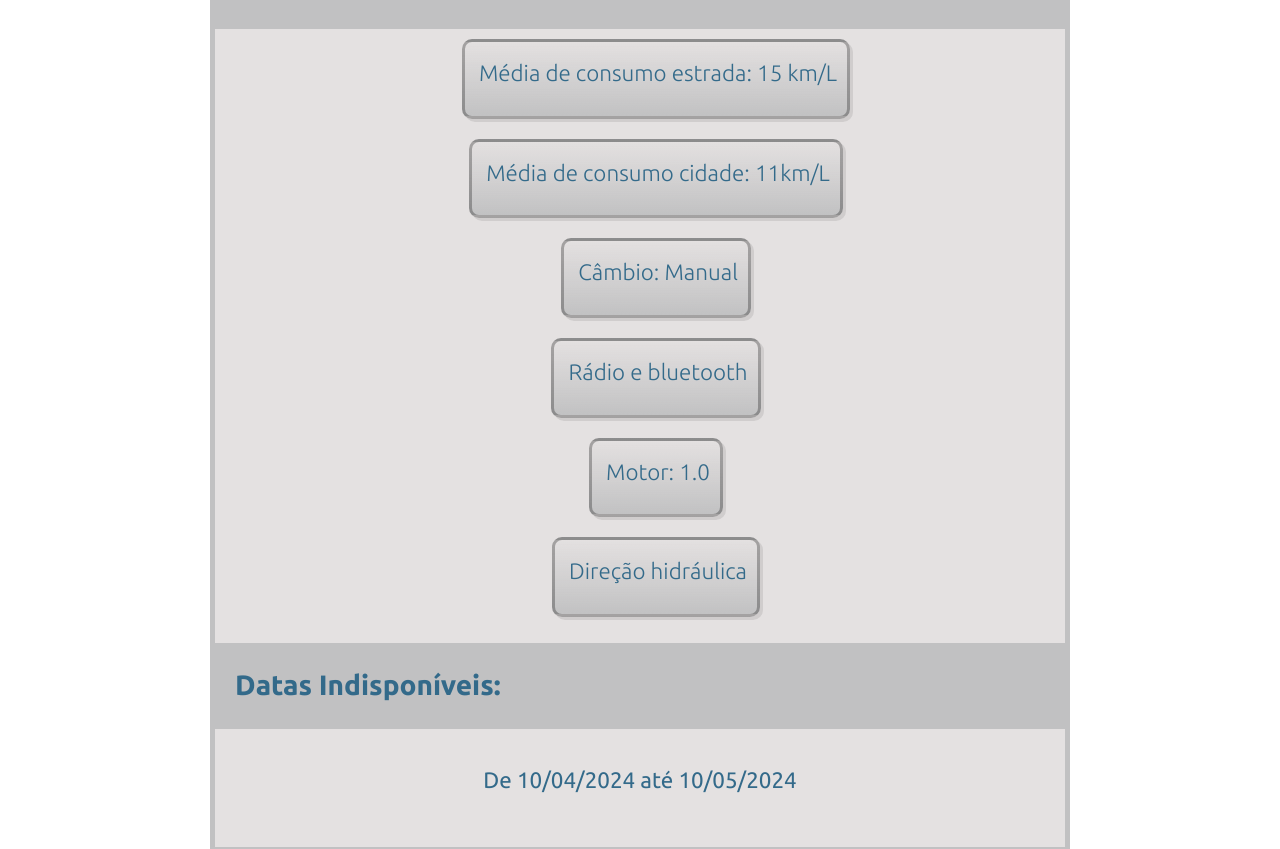
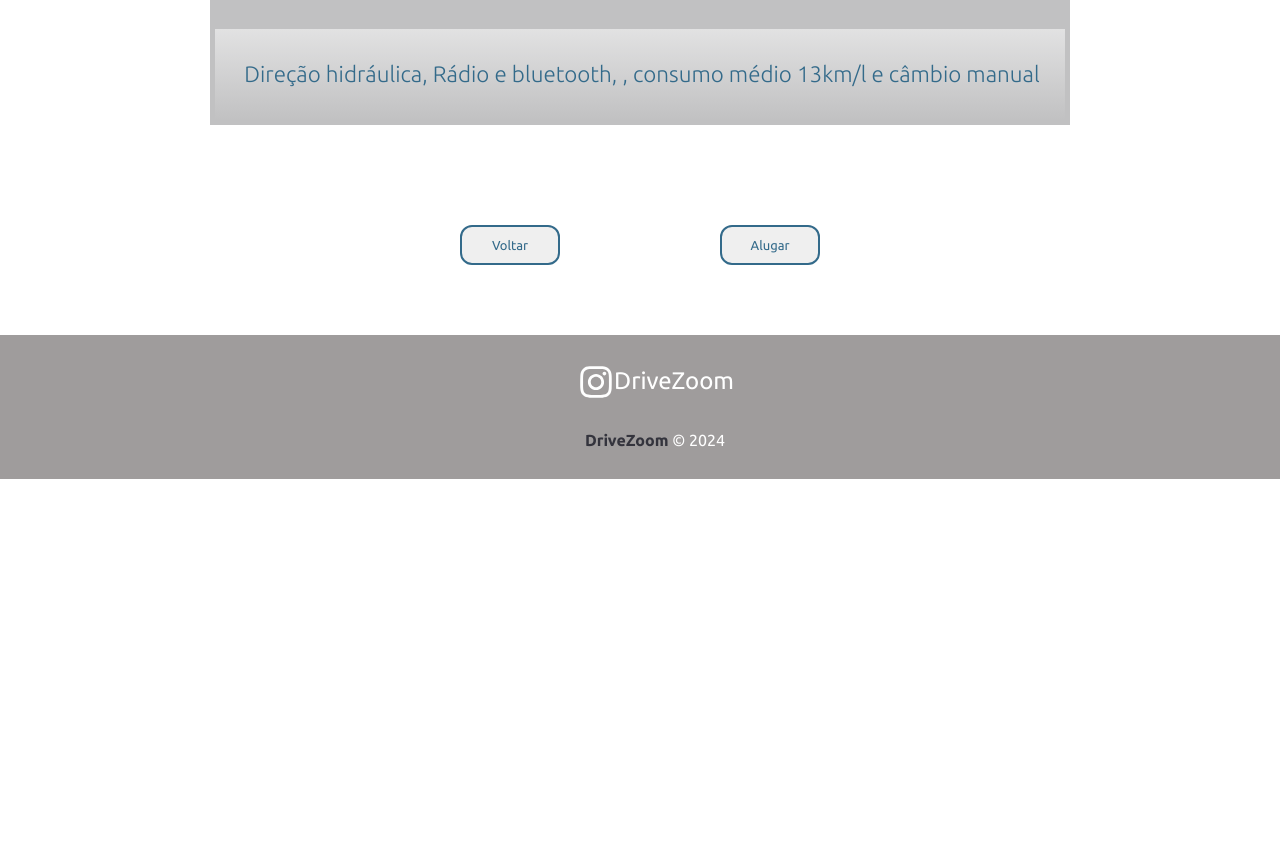
Before and after one commit to dsm-cefet-rj/ti-2024-1-grupo-sete, a React (Create React App) app: page /detalhes/1 in a window 1280 px wide. Shown: the part 980-1829 px from the top of the page. After the commit the page ends 1459 px from the top, so only its background shows below. Built offline with nearby package versions, Linux system fonts and the light colour scheme.

Commit message:
Ajustes css em Formcriarcarro e detalhes

```diff
--- a/db.json
+++ b/db.json
@@ -6,7 +6,7 @@
       "Image2": "Fiat-uno2.jpg",
       "modelo": "Fiat Uno",
       "ano": "2014",
-      "dono": "Julio Cesar Mendonça",
+      "dono": "João da Silva",
       "cidade": "Rio de Janeiro, RJ",
       "preco": "120",
       "detalhe": "consumoEstrada: 15 km/L, consumoCidade: 11km/L, cambio: Manual, multimidia: Rádio e bluetooth",
@@ -24,7 +24,7 @@
       "Image2": "FordKa2.jpg",
       "modelo": "Ford Ka",
       "ano": "2017",
-      "dono": "Augusto Neves",
+      "dono": "João da Silva",
       "cidade": "Mogi das Cruzes, SP",
       "preco": "180",
       "detalhe": "consumoEstrada: 15 km/L, consumoCidade: 11km/L, cambio: Manual, multimidia: Rádio e bluetooth",
@@ -35,37 +35,6 @@
         "13/06/2024",
         "14/06/2024"
       ]
-    },
-    {
-      "id": "7b9a",
-      "dono": "Leo",
-      "modelo": "Mercedes",
-      "ano": "2021",
-      "cidade": "Nova",
-      "preço": "800",
-      "detalhe": "Cambio automatico piloto semi automatico Direção elétrica",
-      "foto": "C:\\fakepath\\Horário Monitoria 2.png",
-      "diasAlugado": []
-    },
-    {
-      "id": "0294",
-      "dono": "Leonardo",
-      "modelo": "Corolla",
-      "ano": "2021",
-      "cidade": "Nova",
-      "preço": "700",
-      "detalhe": "Cambio automatico, piloto semi automatico, Direção elétrica",
-      "diasAlugado": []
-    },
-    {
-      "id": "4231",
-      "dono": "Leonardo",
-      "modelo": "Corolla",
-      "cidade": "Nova",
-      "preço": "700",
-      "diasAlugado": [],
-      "detalhe": " ",
-      "ano": " "
     }
   ]
 }
--- a/src/Components/Carros/carros.js
+++ b/src/Components/Carros/carros.js
@@ -1,4 +1,4 @@
-import FiatUno21 from '../../Assets/Fiat-uno21.jpg';
+import FiatUno21 from '../../Assets/fiat-uno21.jpg';
 import FiatUno22 from '../../Assets/fiat-uno22.jpg';
 import FordKa from '../../Assets/FordKa.jpg';
 import FordKa2 from '../../Assets/FordKa2.jpg';
@@ -7,7 +7,7 @@ import Bmw2 from '../../Assets/bmw2.JPG';
 import Mercedes from '../../Assets/Mercedes.jpg';
 import Mercedes2 from '../../Assets/Mercedes2.jpg';
 import FiatUno from '../../Assets/fiat-uno.jpg';
-import FiatUno2 from '../../Assets/Fiat-uno2.jpg';
+import FiatUno2 from '../../Assets/fiat-uno2.jpg';
 import Tesla from '../../Assets/Tesla.jpg';
 import Tesla2 from '../../Assets/Tesla2.jpg'
 import Honda from '../../Assets/honda.jpg';
@@ -22,14 +22,7 @@ const carros = {
         dono: "Julio Cesar Mendonça",
         cidade: "Rio de Janeiro, RJ",
         preco: 120.00,
-        diaAlugadoInicio: "10/04/2024",
-        diaAlugadoFinal: "10/05/2024",
-        consumoEstrada: "15 km/L",
-        consumoCidade: "11km/L",
-        motor: "1.0",
-        cambio: "Manual",
-        multimidia: "Rádio e bluetooth",
-        detalheAdicional: "Direção hidráulica",
+        detalhe: "Direção hidráulica, Rádio e bluetooth, , consumo médio 13km/l e câmbio manual",
         diasAlugado: ["10/06/2024","11/06/2024","12/06/2024", "13/06/2024","14/06/2024"]
     },
 
@@ -41,14 +34,7 @@ const carros = {
         dono: "Augusto Neves",
         cidade: "Mogi das Cruzes, SP",
         preco: 180.00,
-        diaAlugadoInicio: "12/10/2024",
-        diaAlugadoFinal: "12/12/2024",
-        consumoEstrada: "12km/L",
-        consumoCidade: "15km/L",
-        motor: "1.0",
-        cambio: "Manual",
-        multimidia: "Rádio e bluetooth",
-        detalheAdicional: "Direção Elétrica",
+        detalhe: "Direção Elétrica, rádio e bluetooth, motor 1.0, câmbio manual e consumo médio de 14km/l",
         diasAlugado: ["10/06/2024","11/06/2024","12/06/2024", "13/06/2024","14/06/2024"]
     },
 
@@ -60,14 +46,7 @@ const carros = {
         dono: "Rogério Teixeira",
         cidade: "Volta Redonda, RJ",
         preco: 450.00,
-        diaAlugadoInicio: "01/10/2024",
-        diaAlugadoFinal: "01/11/2024",
-        consumoEstrada: "14 km/L",
-        consumoCidade: "11km/L",
-        motor: "2.0",
-        cambio: "Automática",
-        multimidia: "Sistema multimídia MBUX",
-        detalheAdicional: "Direção autônoma",
+        detalhe: "Direção autônoma, sistema multimídia MBUX, motor 2.0, câmbio automático e consumo médio de 12km/l",
         diasAlugado: ["10/06/2024","11/06/2024","12/06/2024", "13/06/2024","14/06/2024"]
     },
 
@@ -79,14 +58,7 @@ const carros = {
         dono: "Marcos Pimentel",
         cidade: "Florianópolis, SC",
         preco: 690.00,
-        diaAlugadoInicio: "01/05/2024",
-        diaAlugadoFinal: "01/07/2024",
-        consumoEstrada: "13 km/L",
-        consumoCidade: "11km/L",
-        motor: "2.0",
-        cambio: "Automática com modo manual de 8 marchas",
-        multimidia: "Central Multimídia 7 polegadas conexão Android Auto e Apple CarPlay",
-        detalheAdicional: "Direção elétrica",
+        detalhe: "Direção elétrica, Central Multimídia 7 polegadas conexão Android Auto e Apple CarPlay, Automática com modo manual de 8 marchas, motor 2.0 e consumo médio de 12km/l",
         diasAlugado: ["10/06/2024","11/06/2024","12/06/2024", "13/06/2024","14/06/2024"]
     },
 
@@ -105,7 +77,7 @@ const carros = {
         motor: "2.0",
         cambio: "Automático",
         multimidia: "Central Multimídia 7 polegadas conexão Android Auto e Apple CarPlay",
-        detalheAdicional: "Controle adaptativo de velocidade de cruzeiro",
+        detalhe: "Controle adaptativo de velocidade de cruzeiro",
         diasAlugado: ["10/06/2024","11/06/2024","12/06/2024", "13/06/2024","14/06/2024"]
     },
 
@@ -124,7 +96,7 @@ const carros = {
         motor: "2.0",
         cambio: "Automático",
         multimidia: "Central Multimídia 12 polegadas",
-        detalheAdicional: "Sistema Autopilot",
+        detalhe: "Sistema Autopilot",
         diasAlugado: ["10/06/2024","11/06/2024","12/06/2024", "13/06/2024","14/06/2024"]
     },
 
@@ -143,7 +115,7 @@ const carros = {
         motor: "1.0",
         cambio: "Manual",
         multimidia: "Rádio e bluetooth",
-        detalheAdicional: "Direção elétrica",
+        detalhe: "Direção elétrica",
         diasAlugado: ["10/06/2024","11/06/2024","12/06/2024", "13/06/2024","14/06/2024"]
 
     },
--- a/src/Components/Form/Botaocriarcarro.module.css
+++ b/src/Components/Form/Botaocriarcarro.module.css
@@ -22,6 +22,7 @@
     border-radius: 12px;
     transition-duration: 0.7s;
     color: var(--cor4);
+    margin-top: 0.7em;
 }
 
 .btn:hover {
--- a/src/Components/Form/Input.css
+++ b/src/Components/Form/Input.css
@@ -11,8 +11,9 @@
 
 .form_control input {
     padding: .7em;
-    border-radius: 0;
+    border-radius: 7px;
     border: none;
+    min-height: 50px;
 }
 
 .form_control input::placeholder {
--- a/src/Pages/Detalhes/Detalhes.css
+++ b/src/Pages/Detalhes/Detalhes.css
@@ -101,7 +101,7 @@
     border-radius: 12px;
     transition-duration: 0.7s;
     color: var(--cor4);
-    width:100px;
+    width: 100px;
     height: 40px;
     font-size: small;
 }
@@ -138,6 +138,8 @@
     justify-content: space-around;
     align-items: center;
     margin-bottom: 62px;
+    margin-left: 4em;
+    margin-right: 4em;
 }
 
 .data {
@@ -176,7 +178,7 @@
 
 .detalhes-tecnicos{
     color: var(--cor4);
-    background-color: rgb(228, 225, 225);
+    background-image: linear-gradient(to bottom, #0000, rgb(193, 193, 194));
     border-bottom: 5px solid rgb(193, 193, 194);
     border-top: 5px solid rgb(193, 193, 194);
     border-right: 5px solid rgb(193, 193, 194);
@@ -203,22 +205,20 @@
     justify-content: space-evenly;
     border-radius: 10px;
     align-items: center;
+    padding: 4px;
 }
 
 .flex-container-item-3 {
-    align-items: center;
     font-size: 1.4em;
-    border: solid 3px rgba(0, 0, 0, 0.28);
-    box-shadow: 3px 3px 0px 0px rgba(0, 0, 0, 0.089);
-    border-radius: 10px;
     color: var(--cor4);
     margin: 10px;
     padding: 14px 10px 10px 14px;
     width: fit-content;
     min-width: 100px;
-    background-image: linear-gradient(to bottom, #0000, rgb(193, 193, 194));
 }
 
 .flex-container-item-3 p {
+    text-align: left;
     font-weight: lighter;
+    margin-bottom: -.5em;
 }
--- a/src/Pages/Detalhes/Detalhes.js
+++ b/src/Pages/Detalhes/Detalhes.js
@@ -78,42 +78,9 @@ export default function Detalhes() {
 
             <ul className="flex-container-3">
                 <li className="flex-container-item-3">
-                    <p>Média de consumo estrada: {carro?.consumoEstrada}</p>
-                </li>
-
-                <li className="flex-container-item-3">
-                    <p>Média de consumo cidade: {carro?.consumoCidade}</p>
-                </li>
-
-                <li className="flex-container-item-3">
-                    <p>Câmbio: {carro?.cambio}</p>
-                </li>
-
-                <li className="flex-container-item-3">
-                    <p>{carro?.multimidia}</p>
-                </li>
-
-                <li className="flex-container-item-3">
-                    <p>Motor: {carro?.motor}</p>
-                </li>
-
-                <li className="flex-container-item-3">
-                    <p>{carro?.detalheAdicional}</p>
+                    <p>{carro?.detalhe}</p>
                 </li>
             </ul>
-            </div>
-
-
-            <div className="data">
-                <div className="data-titulo">
-                    <h3>Datas Indisponíveis:</h3>
-                </div>
-                <div className="data-container-datas">
-                    <div className="data-item">
-                    <p>De {carro?.diaAlugadoInicio} até {carro?.diaAlugadoFinal}</p>
-                    </div>
-                </div>
-
             </div>
         </div>
 
--- a/src/Pages/Formcriarcarro/Formcriarcarro.css
+++ b/src/Pages/Formcriarcarro/Formcriarcarro.css
@@ -2,3 +2,7 @@
     width: 100%;
     margin: 2em 0;
 }
+
+.input-file {
+    margin-bottom: 1em;
+}
--- a/src/Pages/Formcriarcarro/Formcriarcarro.js
+++ b/src/Pages/Formcriarcarro/Formcriarcarro.js
@@ -34,9 +34,9 @@ function Formcriarcarro({handleSubmit, botaotxt, carroData}) {
             <Input type="text" text="Preço por dia" name="preço" placeholder="Insira o custo por dia de aluguel" handleOnChange={handleChange} value={carro.preco}/>
 
             <Input type="text" text="Mais detalhes sobre o carro" name="detalhes" placeholder="Insira detalhes sobre o carro" handleOnChange={handleChange} value={carro.detalhe}/>
-
+            <div className="input-file">
             <Input type="file" text="Foto do carro" name="foto" placeholder="Insira uma foto do carro" handleOnChange={handleChange} value={carro.Image}/>
-
+            </div>
             <Botaocriarcarro text={botaotxt}/>
         </form>
     )
```
